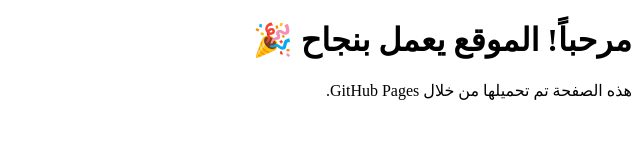
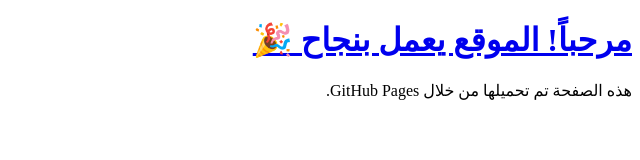
Before and after one commit to nazait/PHYCHE, a plain HTML site: page index.html in a window 1280 px wide. Shown: the whole page, without its empty margins (640-1280 px from the left). Drawn offline with Linux system fonts and the light colour scheme.

Commit message:
Update index.html

```diff
--- a/index.html
+++ b/index.html
@@ -5,7 +5,8 @@
   <title>موقعي على GitHub Pages</title>
 </head>
 <body style="direction: rtl; text-align: right;">
-  <h1 href="PHYCHE.html">مرحباً! الموقع يعمل بنجاح 🎉</h1>
+  <a href="PHYCHE.html">
+  <h1>مرحباً! الموقع يعمل بنجاح 🎉</h1></a>
   <p>هذه الصفحة تم تحميلها من خلال GitHub Pages.</p>
 </body>
 </html>
```
